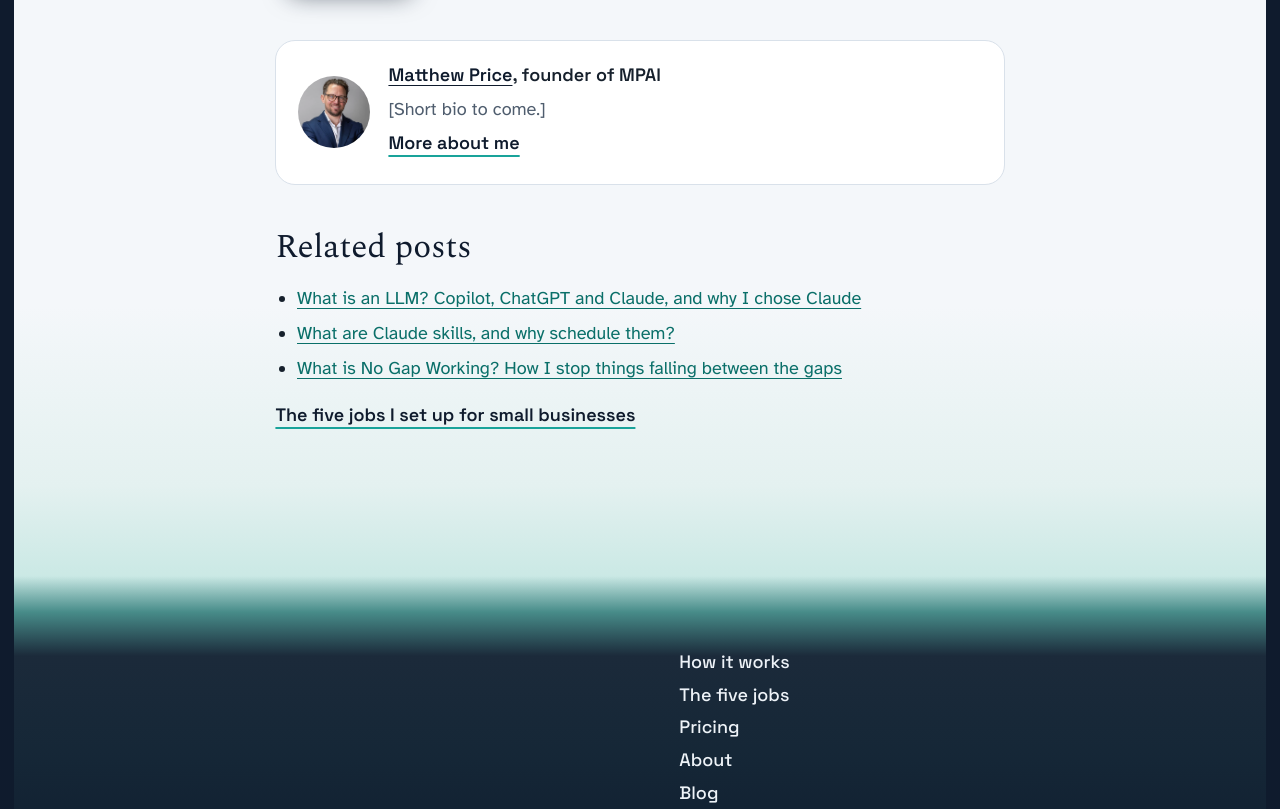
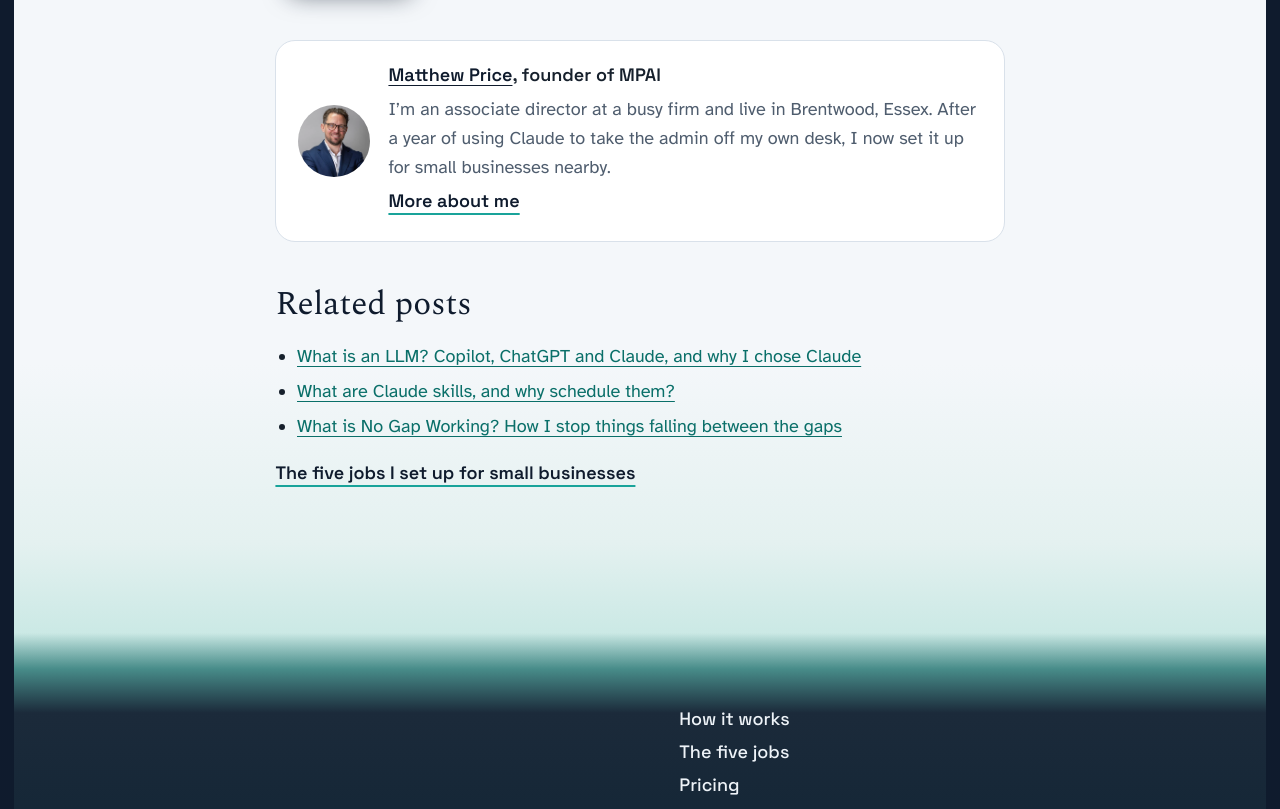
Before and after one commit to PBMPAD/MPAI, a plain HTML site: page blog/a-year-with-claude/index.html in a window 1280 px wide. Shown: the part 2137-2946 px from the top of the page. Drawn offline with nearby package versions, Linux system fonts and the light colour scheme.

Commit message:
Blog author box: add short bio
Co-Authored-By: Claude Opus 5.5 <noreply@anthropic.com>
Claude-Session: https://claude.ai/code/session_01XMYrcb6UA2MoPEgfs3ifsq

```diff
--- a/blog/a-year-with-claude/index.html
+++ b/blog/a-year-with-claude/index.html
@@ -61,8 +61,7 @@
 <img src="../../matthew.webp" alt="" width="700" height="617" loading="lazy">
 <div>
 <p class="author-name"><a href="../../about.html">Matthew Price</a>, founder of MPAI</p>
-<!-- PLACEHOLDER: replace the bio below with your own two lines -->
-<p class="author-bio">[Short bio to come.]</p>
+<p class="author-bio">I&rsquo;m an associate director at a busy firm and live in Brentwood, Essex. After a year of using Claude to take the admin off my own desk, I now set it up for small businesses nearby.</p>
 <p class="author-more"><a class="textlink" href="../../about.html">More about me</a></p>
 </div>
 </aside>
```
Also changed, not shown: blog/how-to-spot-ai-writing/index.html (+1 -2 lines), blog/microsoft-outage-backup-and-switch/index.html (+1 -2 lines), blog/no-gap-working/index.html (+1 -2 lines), blog/phone-calls-and-meetings-recorded/index.html (+1 -2 lines), blog/what-are-claude-skills/index.html (+1 -2 lines), blog/what-is-an-llm/index.html (+1 -2 lines), blog/why-i-record-my-meetings/index.html (+1 -2 lines).
